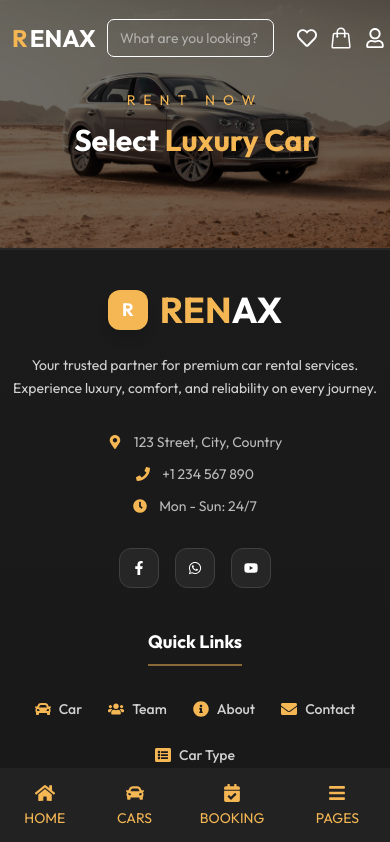
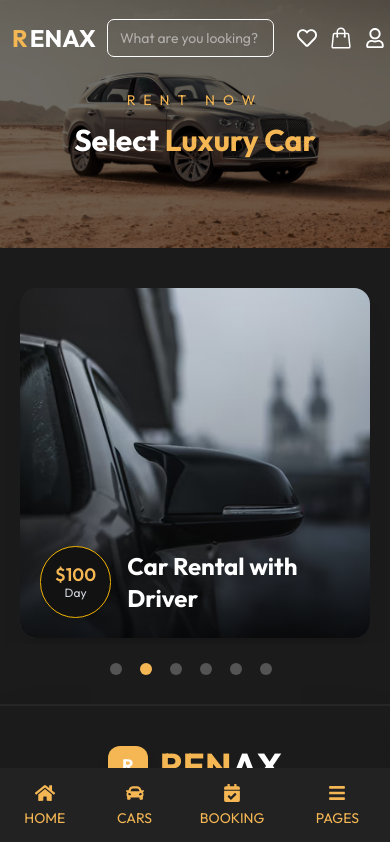
Before and after one commit to twahidulislamdev/go-ride, a React (Vite) app: page /luxuryCarCategory in a window 390 px wide. Shown: the top 842 px of the page. Built offline with nearby package versions, Linux system fonts and the light colour scheme.

Commit message:
Complet LuxuryCarCategory Page

```diff
--- a/src/components/NevigateByCategoryCard.jsx
+++ b/src/components/NevigateByCategoryCard.jsx
@@ -1,10 +1,11 @@
 import React from "react";
+import { HiArrowUpRight } from "react-icons/hi2";
 
-const NevigateByCategoryCard = ({ img, title, id }) => {
+const NevigateByCategoryCard = ({ img, title, price }) => {
   return (
     <>
       <div
-        className="relative rounded-2xl overflow-hidden group shadow-xl
+        className="relative  rounded-2xl overflow-hidden group shadow-xl
                  hover:shadow-2xl lg:hover:-translate-y-1 transition-all duration-500"
       >
         {/* Image */}
@@ -23,25 +24,35 @@ const NevigateByCategoryCard = ({ img, title, id }) => {
 
         {/* Bottom Content */}
         <div className="absolute bottom-5 left-5 flex items-center gap-4">
-          {/* ID Circle */}
           <div
-            className="relative bg-[#121212] border border-yellow-500 text-white text-lg
-                        font-semibold rounded-full w-14 h-14 flex items-center justify-center
-                        shadow-lg lg:group-hover:shadow-yellow-500/30 transition-all duration-500"
+            className="relative group bg-[#121212] border border-yellow-500 text-white
+                rounded-full w-18 h-18 flex flex-col items-center justify-center
+                shadow-lg transition-all duration-500 overflow-hidden"
           >
-            {id}
+            {/* Price */}
+            <h3 className="text-mainColor text-lg font-semibold leading-none z-10">
+              ${price}
+            </h3>
 
-            {/* Soft glow on hover */}
-            <span
-              className="absolute inset-0 rounded-full bg-yellow-500/10 blur-xl opacity-0
-                           lg:group-hover:opacity-100 transition-opacity duration-500"
-            ></span>
+            {/* Day text */}
+            <p className="text-xs text-gray-300 mt-[3px] leading-none z-10">
+              Day
+            </p>
+
+            {/* Yellow background + Arrow */}
+            <div
+              className="absolute inset-0 bg-mainColor opacity-0
+               group-hover:opacity-100 transition-opacity duration-500
+               flex items-center justify-center z-20"
+            >
+              <HiArrowUpRight className="text-black text-2xl " />
+            </div>
           </div>
 
           {/* Title */}
-          <h3 className="text-white text-2xl font-bold drop-shadow-lg">
+          <h6 className="text-white text-2xl font-bold drop-shadow-lg">
             {title}
-          </h3>
+          </h6>
         </div>
       </div>
     </>
@@ -49,3 +60,8 @@ const NevigateByCategoryCard = ({ img, title, id }) => {
 };
 
 export default NevigateByCategoryCard;
+
+//   <span
+//               className="absolute inset-0 rounded-full bg-yellow-500/10 blur-xl opacity-0
+//                lg:group-hover:opacity-100 transition-opacity duration-500"
+//             ></span>
--- a/src/components/layouts/Service.jsx
+++ b/src/components/layouts/Service.jsx
@@ -25,7 +25,7 @@ const Service = () => {
     { id: "06", title: "Fleet Leasing", img: serviceSix },
   ];
 
-  // 🔵 CUSTOM DOTS DESIGN
+  //  CUSTOM DOTS DESIGN
   const customDots = {
     dots: true,
     appendDots: dots => (
--- a/src/components/pages/LuxuryCarCategory.jsx
+++ b/src/components/pages/LuxuryCarCategory.jsx
@@ -1,10 +1,58 @@
 import React from "react";
+import Container from "../Container";
+import NevigateByCategoryCard from "../NevigateByCategoryCard";
+
+// Images
 import BankgroundOne from "../../assets/backgroundOne.jpg";
+import serviceOne from "../../assets/serviceOne.jpg";
+import serviceTwo from "../../assets/serviceTwo.jpg";
+import serviceThree from "../../assets/serviceThree.jpg";
+import serviceFour from "../../assets/serviceFour.jpg";
+import serviceFive from "../../assets/serviceFive.jpg";
+import serviceSix from "../../assets/serviceSix.jpg";
+
+// Slick CSS
+import Slider from "react-slick";
+import "slick-carousel/slick/slick.css";
+import "slick-carousel/slick/slick-theme.css";
 
 const LuxuryCarCategory = () => {
+  const luxuryCar = [
+    { id: "01", title: "Corporate Car Rental", img: serviceOne, price: 100 },
+    { id: "02", title: "Car Rental with Driver", img: serviceTwo, price: 100 },
+    { id: "03", title: "Airport Transfer", img: serviceThree, price: 100 },
+    { id: "04", title: "VIP Transfer", img: serviceFour, price: 100 },
+    { id: "05", title: "Private Transfer", img: serviceFive, price: 100 },
+    { id: "06", title: "Fleet Leasing", img: serviceSix, price: 100 },
+  ];
+
+  //  CUSTOM DOTS DESIGN
+  const customDots = {
+    dots: true,
+    appendDots: (dots) => (
+      <div>
+        <ul className="custom-dots mt-6"> {dots} </ul>
+      </div>
+    ),
+    customPaging: () => (
+      <div className="w-3 h-3 rounded-full bg-white/25"></div>
+    ),
+  };
+
+  const smallDeviceSettings = {
+    ...customDots,
+    infinite: true,
+    speed: 600,
+    slidesToShow: 1,
+    slidesToScroll: 1,
+    autoplay: true,
+    autoplaySpeed: 3500,
+    arrows: false,
+  };
+
   return (
     <>
-      <div className="">
+      <div className="py-0 lg:py-20 bg-secondaryColor">
         <div
           className="relative py-[90px] lg:py-[230px] bg-cover bg-center"
           style={{ backgroundImage: `url(${BankgroundOne})` }}
@@ -17,6 +65,41 @@ const LuxuryCarCategory = () => {
             </h3>
           </div>
         </div>
+
+        <div className="py-10 lg:py-20 ">
+          <Container>
+            {/* Mobile Slider */}
+            <div className="block lg:hidden">
+              <Slider className="pb-5" {...smallDeviceSettings}>
+                {luxuryCar.map((s) => (
+                  <div key={s.id} className="px-5 lg:px-0">
+                    <NevigateByCategoryCard
+                      id={s.id}
+                      title={s.title}
+                      img={s.img}
+                      price={s.price}
+                    />
+                  </div>
+                ))}
+              </Slider>
+            </div>
+
+            {/* Desktop Section (No Slider) */}
+            <div className="hidden lg:block">
+              <div className="grid grid-cols-3 gap-6">
+                {luxuryCar.map((s) => (
+                  <NevigateByCategoryCard
+                    key={s.id}
+                    id={s.id}
+                    title={s.title}
+                    img={s.img}
+                    price={s.price}
+                  />
+                ))}
+              </div>
+            </div>
+          </Container>
+        </div>
       </div>
     </>
   );
```
